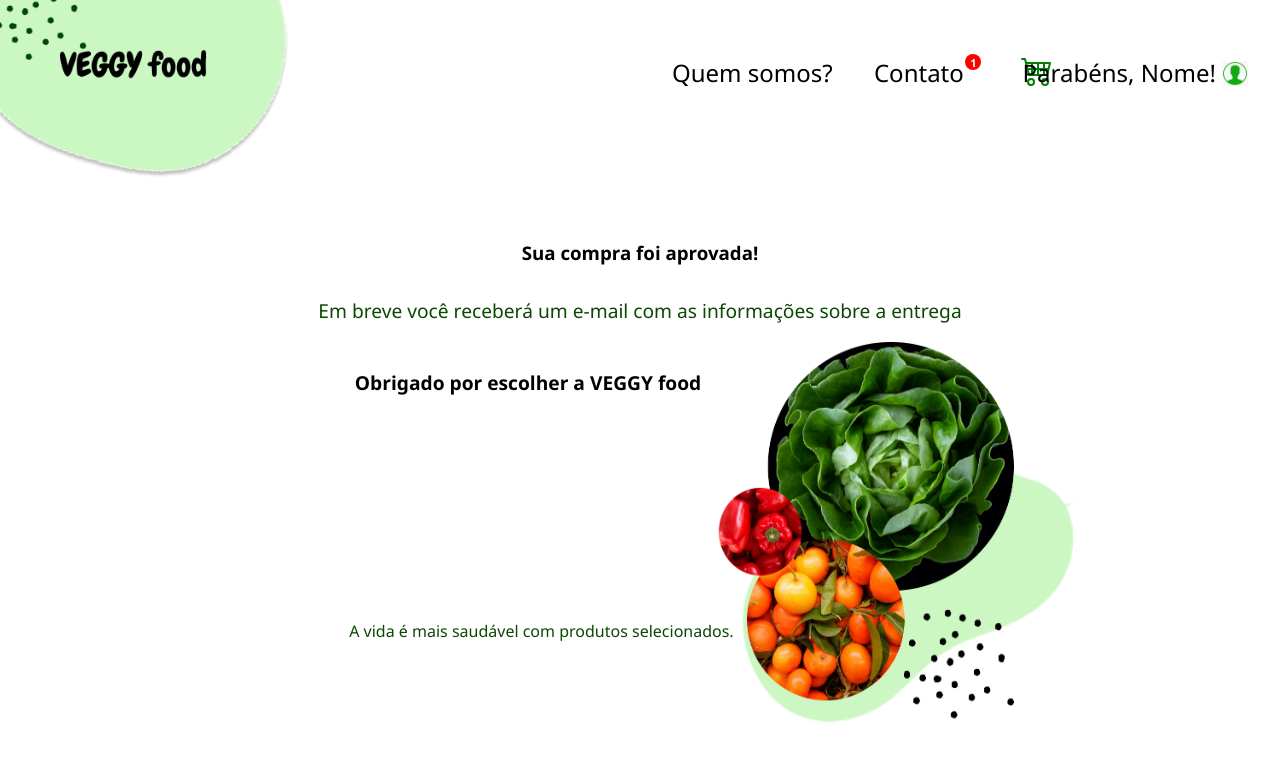
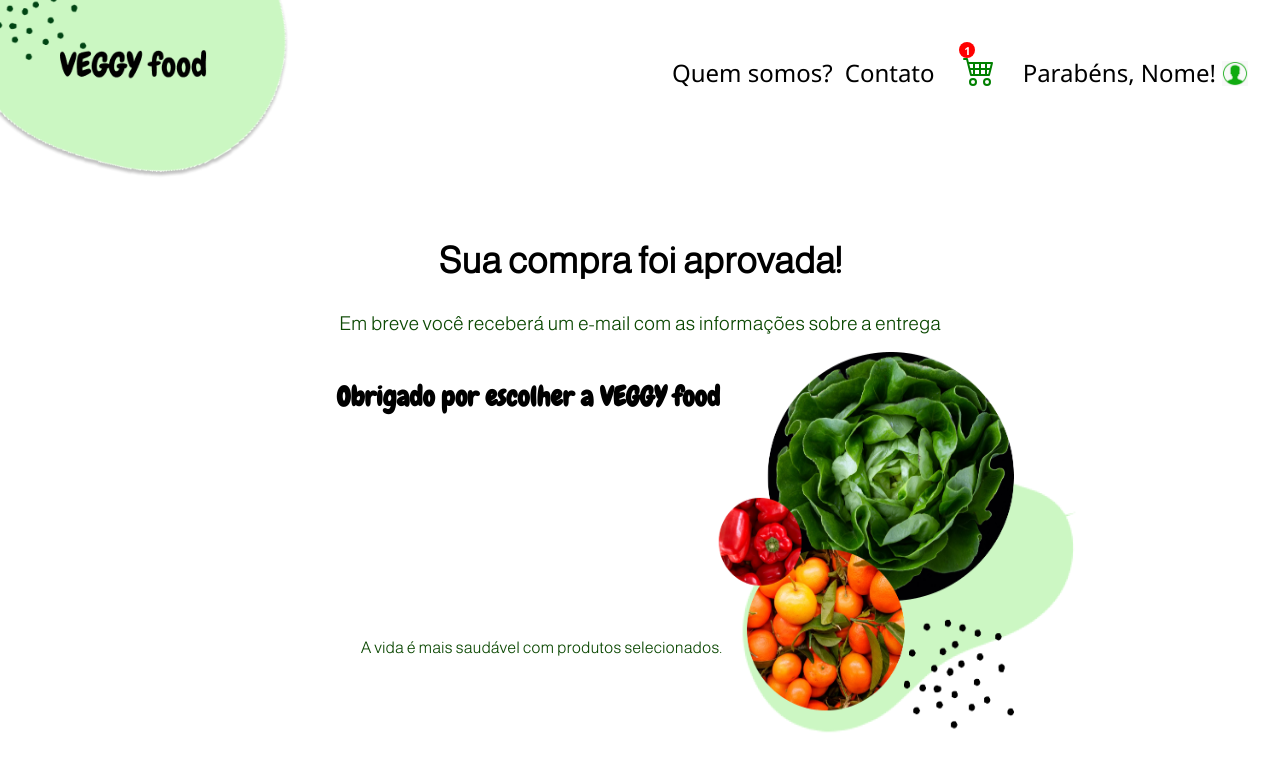
Before and after one commit to DaniSimoni/M3S2_VeggyFood, a React (Vite) app: page /efetuada in a window 1280 px wide. Shown: the top 770 px of the page. Built offline with nearby package versions, Linux system fonts and the light colour scheme.

Commit message:
mudando fontes

```diff
--- a/index.html
+++ b/index.html
@@ -2,7 +2,12 @@
 <html lang="pt-br">
   <head>
     <meta charset="UTF-8" />
-    <link rel="icon" type="image/svg+xml" href="/vite.svg" />
+    <link rel="icon" type="image/svg+xml" href="/vite.svg" /> <link rel="preconnect" href="https://fonts.googleapis.com">
+    <link rel="preconnect" href="https://fonts.gstatic.com" crossorigin>
+    <link href="https://fonts.googleapis.com/css2?family=Almarai:wght@300&display=swap" rel="stylesheet">
+    <link rel="preconnect" href="https://fonts.googleapis.com">
+    <link rel="preconnect" href="https://fonts.gstatic.com" crossorigin>
+    <link href="https://fonts.googleapis.com/css2?family=Chewy&display=swap" rel="stylesheet">
     <meta name="viewport" content="width=device-width, initial-scale=1.0" />
     <title>E-Commerce - React</title>
   </head>
--- a/src/components/CardCheckout/CardCheckout.style.jsx
+++ b/src/components/CardCheckout/CardCheckout.style.jsx
@@ -11,6 +11,7 @@ export const CardContainer = styled.div`
 export const TitleCheckout = styled.h2`
   font-size: 36px;
   font-weight: normal;
+  font-family: Almarai;
   padding-left: 30px;
 `
 
@@ -26,17 +27,20 @@ export const Checkout = styled.div`
 
 export const SubTotal = styled.p`
 font-size: 24px;
+font-family:Almarai;
 
 `
 export const Value = styled.span`
   font-size: 24px;
   font-weight: bold;
+  font-family: Almarai;
   color: #F41313;
 
 `
 export const Total = styled.p`
   font-size: 24px;
   color:#3C9B2C;
+  font-family: Almarai;
   font-weight: bold;
 `
 export const Button = styled.button`
@@ -46,7 +50,7 @@ export const Button = styled.button`
  border: none;
  font-size: 20px;
  font-weight: bold;
- font-family: 'Inter';
+ font-family: 'Inter' sans serif;
  background-color: #3C9B2C;
  color: #FFFFFF;
  margin-bottom: 10px;
--- a/src/components/CardProduct/CardProduct.style.jsx
+++ b/src/components/CardProduct/CardProduct.style.jsx
@@ -34,12 +34,13 @@ export const CardText = styled.div`
   flex-direction: column;
   justify-content: space-between;
   height: 12.5rem;
+  font-family: Almarai
 `
 
 export const ProductTitle = styled.p`
    font-size: 20px;
    font-style: normal;
-   font-family: 'Almarai';
+   font-family: Almarai;
    color: #0B4802;
 
 `
@@ -47,7 +48,7 @@ export const ProductTitle = styled.p`
 export const ProductText = styled.p`
    font-size: 10px;
    font-style: normal;
-   font-family: 'Almarai';
+   font-family: Almarai;
    color: #3E3C3C;
    font-size: 12px;
    text-align: justify;
--- a/src/components/Header/HeaderComponent.style.jsx
+++ b/src/components/Header/HeaderComponent.style.jsx
@@ -55,6 +55,7 @@ export const IconCarrinho = styled.button`
     svg{
         font-size: 2rem;
         color: green;
+        position: relative;
     }
     cursor: pointer;
 
@@ -63,8 +64,8 @@ export const CartStatus = styled.span `
     background-color: red;
     width: 16px;
     height: 16px;
-    margin-top: 14px;
-    margin-left: -145px;
+    margin-top: -6vh;
+    margin-left: 1vw;
     color: white;
     font-size: 11px;
     font-weight: 600;
@@ -73,7 +74,7 @@ export const CartStatus = styled.span `
     align-items: center;
     justify-content: center;
     flex-direction: row;
-
+    position: absolute;
 
 
 `
--- a/src/components/Header/HeaderComponente.jsx
+++ b/src/components/Header/HeaderComponente.jsx
@@ -34,9 +34,9 @@ export const HeaderComponent = () => {
                 <Styled.ButtonHeader>Contato</Styled.ButtonHeader>
 
                 <Styled.IconCarrinho><BsCart4/>
+                <Styled.CartStatus>1</Styled.CartStatus>
+                </Styled.IconCarrinho>
 
-                </Styled.IconCarrinho>
-                <Styled.CartStatus>1</Styled.CartStatus>
 
 
                 <Styled.ButtonHeader id='buttonHeader' onClick={handleLogin}>
--- a/src/components/Search/SearchComponent.style.jsx
+++ b/src/components/Search/SearchComponent.style.jsx
@@ -34,6 +34,7 @@ export const Label = styled.label`
     font-weight: 600;
     color: #D9D9D9;
     margin-bottom: 1rem;
+    font-family: Almarai;
 `
 
 export const Input = styled.input`
@@ -45,6 +46,7 @@ export const Input = styled.input`
 
     &::placeholder {
         color: #3E3C3C;
+        font-family: Almarai;
     }
 `
 
--- a/src/pages/CheckoutPage/CheckoutPage.style.jsx
+++ b/src/pages/CheckoutPage/CheckoutPage.style.jsx
@@ -1,5 +1,5 @@
 import styled from 'styled-components';
-import PropTypes from 'prop-types';
+
 
 export const ContainerCheckout = styled.div`
     width: 70vw;
@@ -21,7 +21,8 @@ export const ButtonCheckout = styled.button`
     color: white;
     font-size: 2rem;
     cursor: pointer;
-
+    font-family: Almarai;
+    font-size: 30px;
     background-color: #3C9B2C;
     opacity: ${({ $active }) => {return $active ? 1 : .5 }};
 
@@ -37,5 +38,5 @@ export const ButtonCheckout = styled.button`
 
 export const TituloCheckout = styled.h2`
     margin-top: 1rem;
-
+    font-family: Almarai;
 `
--- a/src/pages/ConfirmaCompraPage/ConfirmaCompraPage.style.jsx
+++ b/src/pages/ConfirmaCompraPage/ConfirmaCompraPage.style.jsx
@@ -1,5 +1,5 @@
 import styled from 'styled-components';
-import PropTypes from 'prop-types';
+
 
 export const ContainerCheckout = styled.div`
     width: 70vw;
@@ -12,20 +12,23 @@ export const ContainerCheckout = styled.div`
 `
 
 export const TituloCheckout = styled.h3`
-
+    font-family: Almarai;
+    font-size: 36px;
 `
 export const AgradecimentoCheckout = styled.h1`
     margin-top: 1rem;
     color: #000000;
-    font-size: 1.2rem;
+    font-size: 1.7rem;
     margin-top: -47%;
     margin-left: -25%;
+    font-family: Chewy;
 `
 
 export const ParagrafoCheckout = styled.p`
     margin-top: 1rem;
     color: #0B4802;
     font-size: 1.2rem;
+    font-family: Almarai;
     margin-top: 2rem;
 `
 
@@ -44,4 +47,6 @@ export const MensagemCheckout = styled.p`
     font-size: 1rem;
     margin-top: 25%;
     margin-left: -22%;
+    font-family: Almarai;
+
 `
--- a/src/pages/HomePage/HomePage.style.jsx
+++ b/src/pages/HomePage/HomePage.style.jsx
@@ -16,6 +16,11 @@ export const BodyHome = styled.div`
 export const TituloBanner = styled.h1`
     color: white;
     margin: auto auto auto 5vw;
+    font-family: Chewy;
+    font-size: 50px;
+    font-style: normal;
+    font-weight: 400;
+    line-height: normal;
 `
 
 export const BannerArea = styled.div`
@@ -40,6 +45,7 @@ export const SubTitulo = styled.h3`
     display: flex;
     flex-wrap: wrap;
     margin: 2rem 0 2rem 10vw;
+    font-family: Almarai;
 `
 
 export const CardProdutoAreaHome = styled.div`
--- a/src/server/db.json
+++ b/src/server/db.json
@@ -9,7 +9,7 @@
   "products": [
     {
       "id": 1,
-      "name": "banana",
+      "name": "Banana",
       "category": "frutas",
       "price": 4,
       "amount": 100,
```
